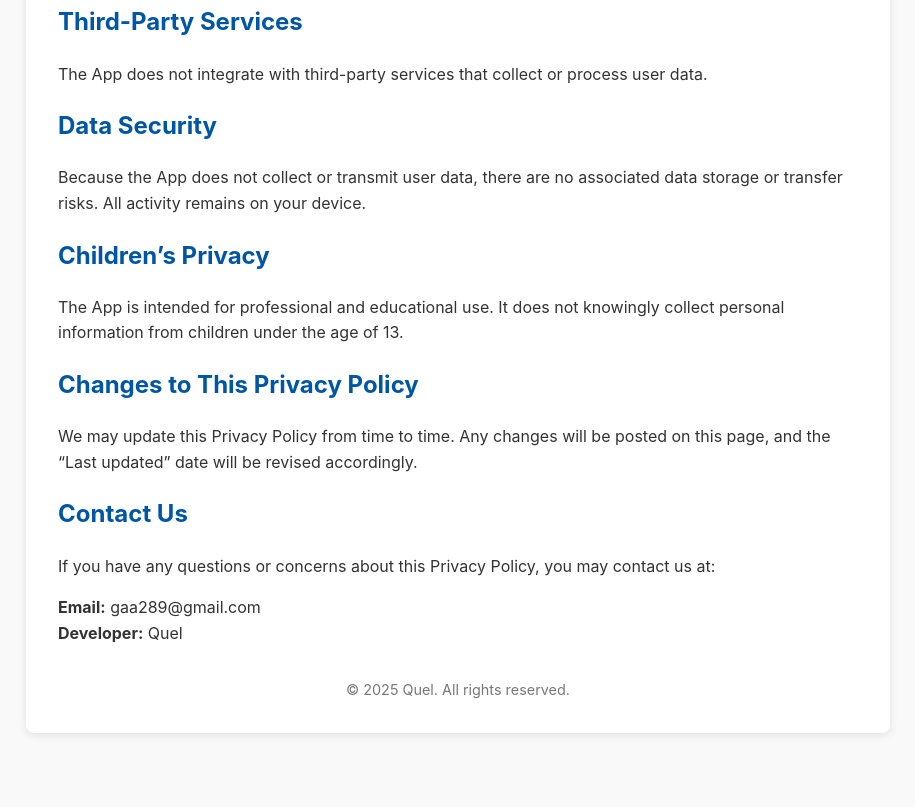
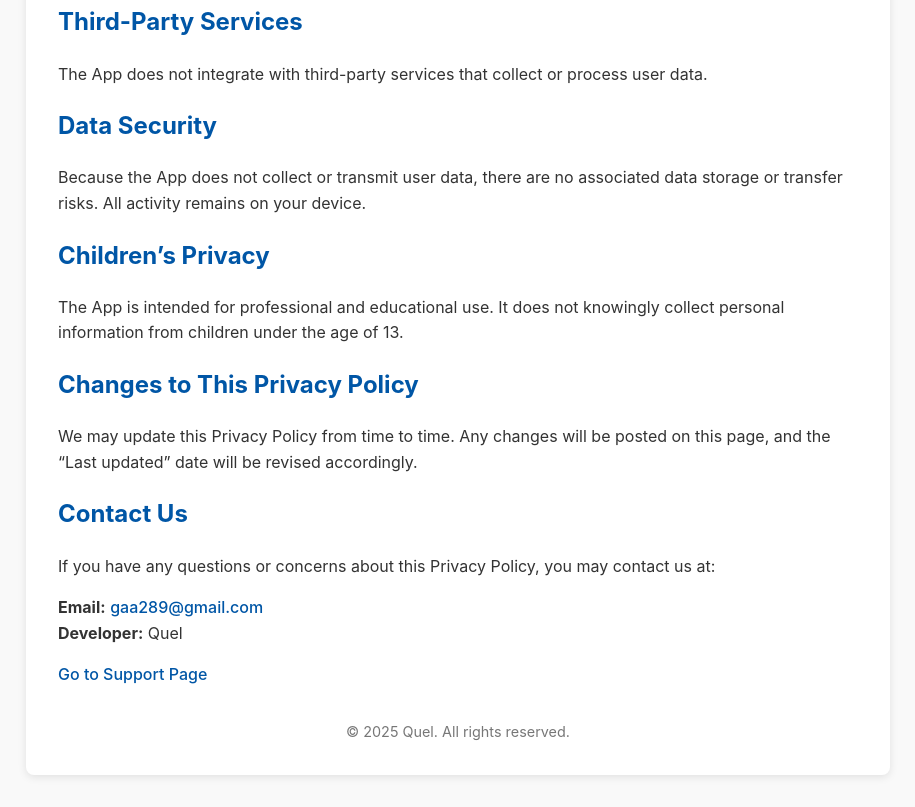
Before and after one commit to gaa289/Quel-Privacy-Policy, a plain HTML site: page index.html in a window 1280 px wide. Shown: the part 603-1410 px from the top of the page, without its empty margins (182-1097 px from the left). Before the commit the page ends 1368 px from the top, so only its background shows below. Drawn offline with Linux system fonts and the light colour scheme.

Commit message:
Update index.html

```diff
--- a/index.html
+++ b/index.html
@@ -30,6 +30,14 @@
       font-size: 0.9rem;
       color: #777;
       text-align: center;
+    }
+    a {
+      color: #0056a6;
+      text-decoration: none;
+      font-weight: 500;
+    }
+    a:hover {
+      text-decoration: underline;
     }
   </style>
 </head>
@@ -69,8 +77,12 @@
       If you have any questions or concerns about this Privacy Policy, you may contact us at:
     </p>
     <p>
-      <strong>Email:</strong> gaa289@gmail.com<br />
+      <strong>Email:</strong> <a href="mailto:gaa289@gmail.com">gaa289@gmail.com</a><br />
       <strong>Developer:</strong> Quel
+    </p>
+
+    <p>
+      <a href="support.html">Go to Support Page</a>
     </p>
 
     <footer>
```
